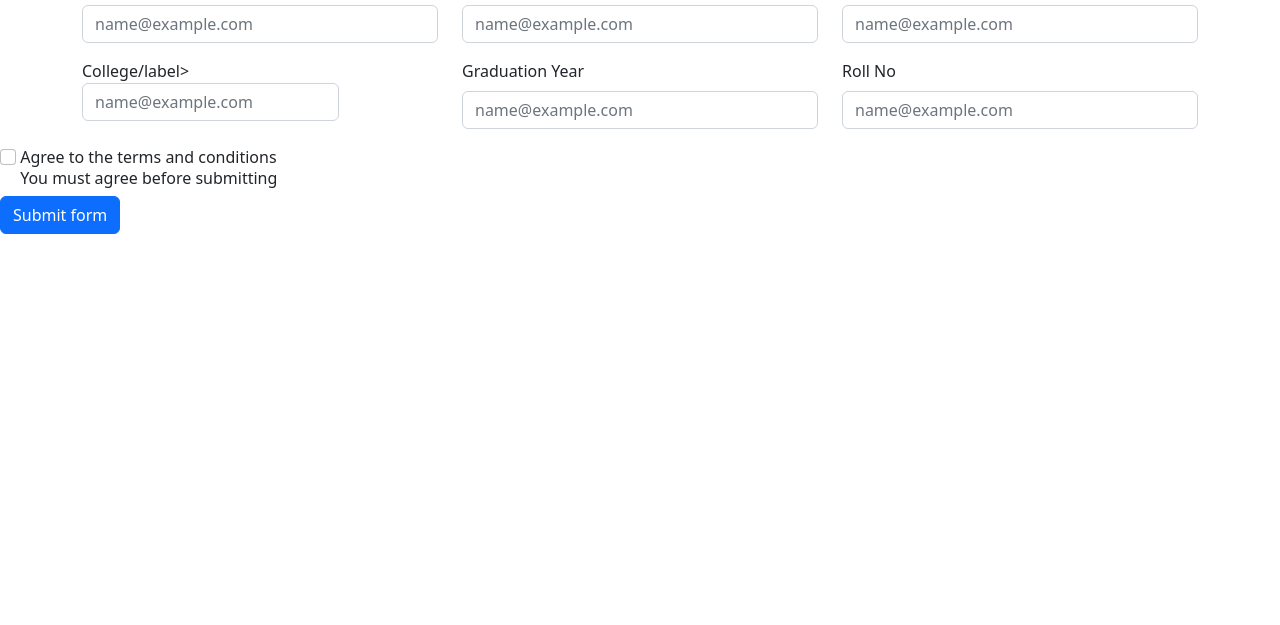
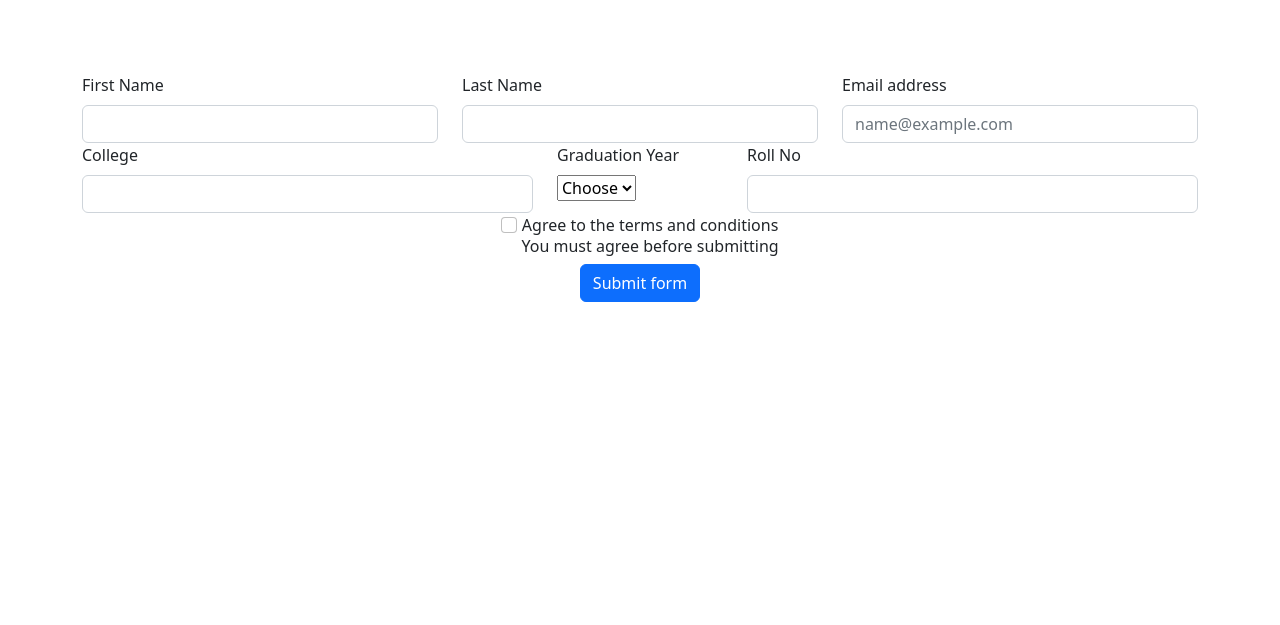
Before and after one commit to acciojob/bootstrap-form-easy-AmeyPank, a website: page index.html in a window 1280 px wide. Shown: the part 175-800 px from the top of the page. Drawn offline with nearby package versions, Linux system fonts and the light colour scheme.

Commit message:
Dropdown Added

```diff
--- a/index.html
+++ b/index.html
@@ -7,24 +7,25 @@
     <link href="https://cdn.jsdelivr.net/npm/bootstrap@5.2.3/dist/css/bootstrap.min.css" rel="stylesheet" integrity="sha384-rbsA2VBKQhggwzxH7pPCaAqO46MgnOM80zW1RWuH61DGLwZJEdK2Kadq2F9CUG65" crossorigin="anonymous">
   </head>
   <body>
-    <h1 class="header" style="text-align: center; margin: 50px;">Internship Form</h1>
+    <h1 class="header" style="text-align: center; margin: 100px;">Internship Form</h1>
 	<script src="https://cdn.jsdelivr.net/npm/bootstrap@5.2.3/dist/js/bootstrap.bundle.min.js" integrity="sha384-kenU1KFdBIe4zVF0s0G1M5b4hcpxyD9F7jL+jjXkk+Q2h455rYXK/7HAuoJl+0I4" crossorigin="anonymous"></script>
-	<div class="container text-start">
+
+	<div class="container">
 		<div class="row">
 		  <div class="col">
-			<div class="mb-3">
+			<div class="mb-8">
 				<label for="exampleFormControlInput1" class="form-label">First Name</label>
-				<input type="email" class="form-control" id="first-name-input" placeholder="name@example.com" required>
+				<input type="fname" class="form-control" id="first-name-input" placeholder="" required>
 			  </div>
 		  </div>
 		  <div class="col">
-			<div class="mb-3">
+			<div class="mb-8">
 				<label for="exampleFormControlInput1" class="form-label">Last Name</label>
-				<input type="email" class="form-control" id=" last-name-input" placeholder="name@example.com"required>
+				<input type="lname" class="form-control" id=" last-name-input" placeholder=""required>
 			  </div>
 		  </div>
 		  <div class="col">
-			<div class="mb-3">
+			<div class="mb-8">
 				<label for="exampleFormControlInput1" class="form-label">Email address</label>
 				<input type="email" class="form-control" id=" email-input" placeholder="name@example.com" required>
 			  </div>
@@ -32,40 +33,48 @@
 		</div>
 	</div>
 
-	<div class="container text-start">
+	<div class="container ">
 		<div class="row">
 		  <div class="col">
-			<div class="mb-3">
-				<label for="exampleFormControlInput1" class="form-label">College/label>
-				<input type="email" class="form-control" id=" college-input" placeholder="name@example.com" required>
+			<div class="mb-8">
+				<label for="exampleFormControlInput1" class="form-label">College</label>
+				<input type="college" class="form-control" id=" college-input" placeholder="" required>
+			  </div>
+		  </div>
+		  <div class="col-2">
+			<div class="mb-8">
+				<label for="exampleFormControlInput1" class="form-label">Graduation Year</label>
+				<select>
+					<option>Choose</option>
+					<option>2019</option>
+					<option>2020</option>
+					<option>2021</option>
+					<option>2022</option>
+					</select>
 			  </div>
 		  </div>
 		  <div class="col">
-			<div class="mb-3">
-				<label for="exampleFormControlInput1" class="form-label">Graduation Year</label>
-				<input type="email" class="form-control" id="exampleFormControlInput1" placeholder="name@example.com"required>
-			  </div>
-		  </div>
-		  <div class="col">
-			<div class="mb-3">
+			<div class="mb-8">
 				<label for="exampleFormControlInput1" class="form-label">Roll No</label>
-				<input type="email" class="form-control" id=" roll-no-input" placeholder="name@example.com" required>
+
+				<input type="email" class="form-control" id=" roll-no-input" placeholder="" required>
 			  </div>
 		  </div>
 		</div>
 	</div>
 
 	<!-- Aggreement checkbox -->
-	<div class="form-agreement">
-		<input class="form-check-input" type="checkbox" value="" id=" roll-no-input" required>
+	<div class="form-agreement" style="text-align: center;">
+		<input class="form-check-input" type="checkbox" value="" id="Aggreement" required>
 		<label class="form-check-label" for="flexCheckDefault">
 		  Agree to the terms and conditions
-		  <h6>You must agree before submitting</h6>
+		  <h6 style="font-weight: 100;">You must agree before submitting</h6>
 		</label>
 	  </div>
 	  <!-- Sublit button -->
-	  <div class="button">
+	  <div class="button" style="text-align: center;">
 		<input class="btn btn-primary" type="submit" value="Submit form">
 	  </div>
+	</div>
 </body>
 </html>
--- a/styles.css
+++ b/styles.css
@@ -1,2 +1,5 @@
 
 /* Your CSS Code here. */
+.form-agreement{
+text-align: center;
+}
```
